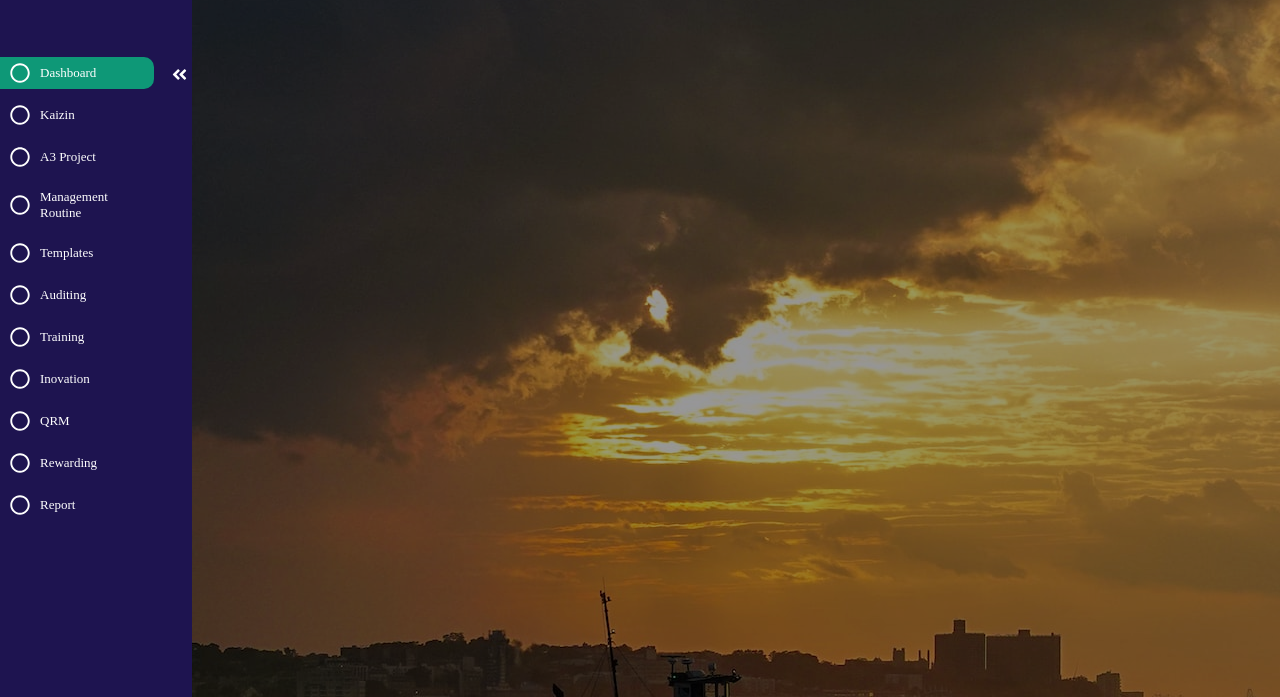
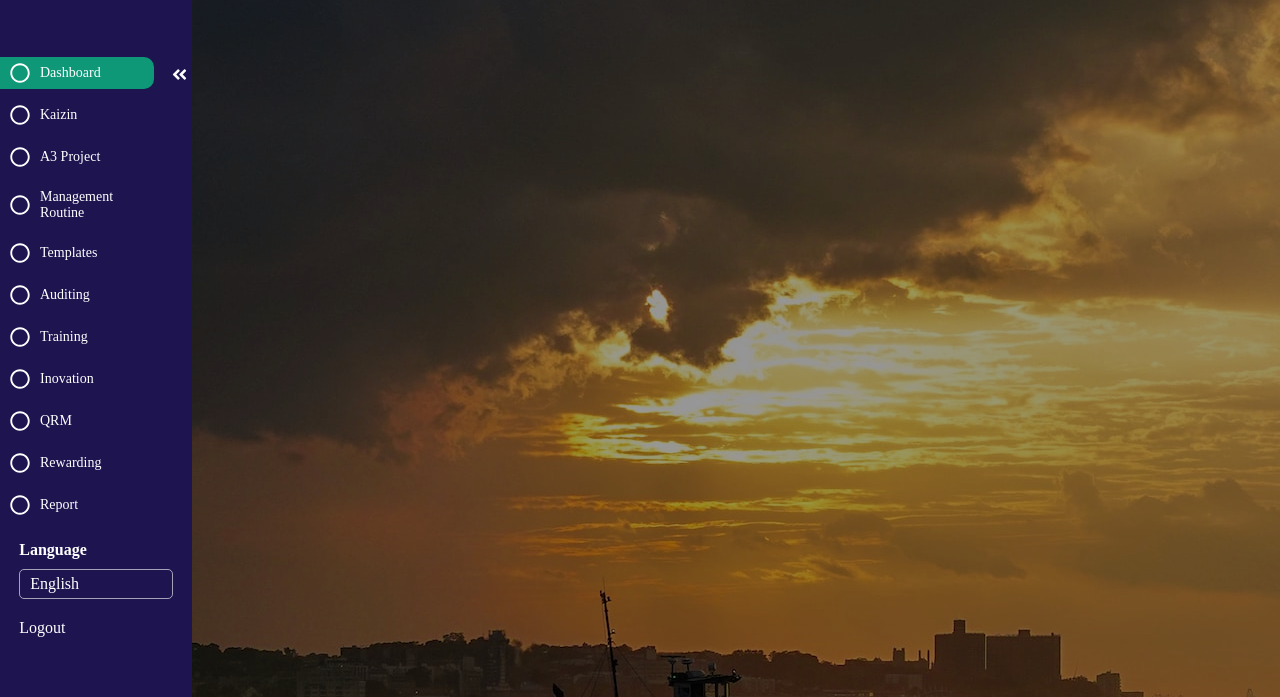
Before and after one commit to MHamada96/DP-World, a plain HTML site: page index.html in a window 1280 px wide. Shown: the part 103-800 px from the top of the page. Drawn offline with Linux system fonts and the light colour scheme; a web font is replaced by a local one.

Commit message:
retouch the side nav

```diff
--- a/css/style.css
+++ b/css/style.css
@@ -1,4 +1,5 @@
 /* start general style */
+@import url("../assets/fonts/PilatExtended-DemiBold.ttf");
 :root {
   --light-gray-f9: #f9f9f9;
   --lighGray: {
@@ -33,6 +34,7 @@ body {
   background-color: var(--light-gray-f9);
   border-radius: 0px 0px 30px 30px;
   position: fixed;
+  z-index: 10000;
 }
 
 #topNav .nav {
@@ -128,6 +130,7 @@ body {
   width: 15%;
   min-height: 100vh;
   background-color: #1e1450;
+  position: fixed;
 }
 
 .sideBar .container {
@@ -159,6 +162,9 @@ body {
   justify-content: flex-start;
   padding: 6px 10px;
   border-radius: 0px 10px 10px 0px;
+  font-family: "Pilat Extended";
+  font-weight: 100;
+  font-size: 14px;
 }
 .sideBar .container ul.navItems li.navItem a.sideLink img {
   width: 20px;
@@ -171,7 +177,6 @@ body {
   font-weight: 100;
   padding: 0;
   margin: 0;
-  font-size: 13px;
 }
 
 .sideBar .container ul.navItems li.navItem a.leftArrow {
@@ -187,5 +192,40 @@ body {
 .sideBar .container ul.navItems li.selected > a.leftArrow {
   display: block;
 }
+.sideBar .container ul.navItems .lang {
+  width: 100%;
+  margin-top: 20px;
+  color: white;
+  font-size: 1rem;
+}
+.sideBar .container ul.navItems .lang .container {
+  width: 80%;
+  margin: auto;
+}
+.sideBar .container ul.navItems .lang .container .dropdown {
+  width: 100%;
+}
+.sideBar .container ul.navItems .lang h4 {
+  font-family: "Pilat Extended";
+}
 
+.sideBar .container ul.navItems .lang .container .dropdown button {
+  width: 100%;
+  margin-top: 10px;
+  margin-bottom: 10px;
+  padding: 5px 0px;
+  color: white;
+  background-color: inherit;
+  border: 1px solid rgba(255, 255, 255, 0.6);
+  border-radius: 5px;
+  font-style: normal;
+  display: flex;
+  padding-left: 10px;
+  font-family: "Pilat Extended";
+  font-size: 1rem;
+}
+.sideBar .container ul.navItems .lang .container li a {
+  font-size: 1rem;
+  padding: 0;
+}
 /* End Side Nav Bar  */
--- a/index.html
+++ b/index.html
@@ -155,6 +155,22 @@
                         <img src="./assets/images/angle-double-left-solid.svg" alt="angle">
                     </a>
                 </li>
+                <div class="lang">
+                    <div class="container">
+                        <h4>Language</h4>
+                        <div class="dropdown">
+                            <button class="dropbtn">English</button>
+                        </div>
+                        <li class="navItem">
+                            <a href="#" class="sideLink">
+                                <p>Logout</p>
+                                <a href="#" class="log">
+                                    <img src="./assets/images/angle-double-left-solid.svg" alt="angle">
+                                </a>
+                            </a>
+                        </li>
+                    </div>
+                </div>
             </ul>
         </div>
     </div>
```
Also changed, not shown: assets/fonts/PilatExtended-DemiBold.ttf (added).
